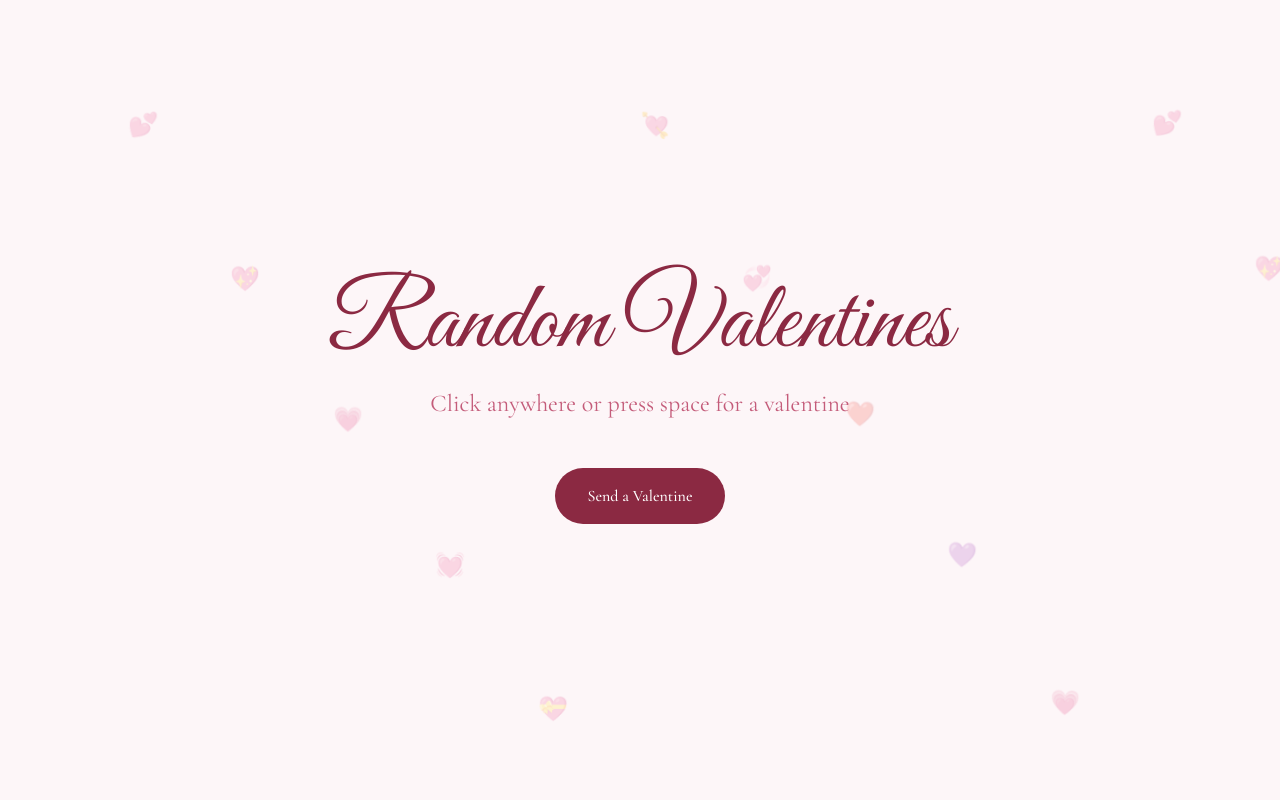
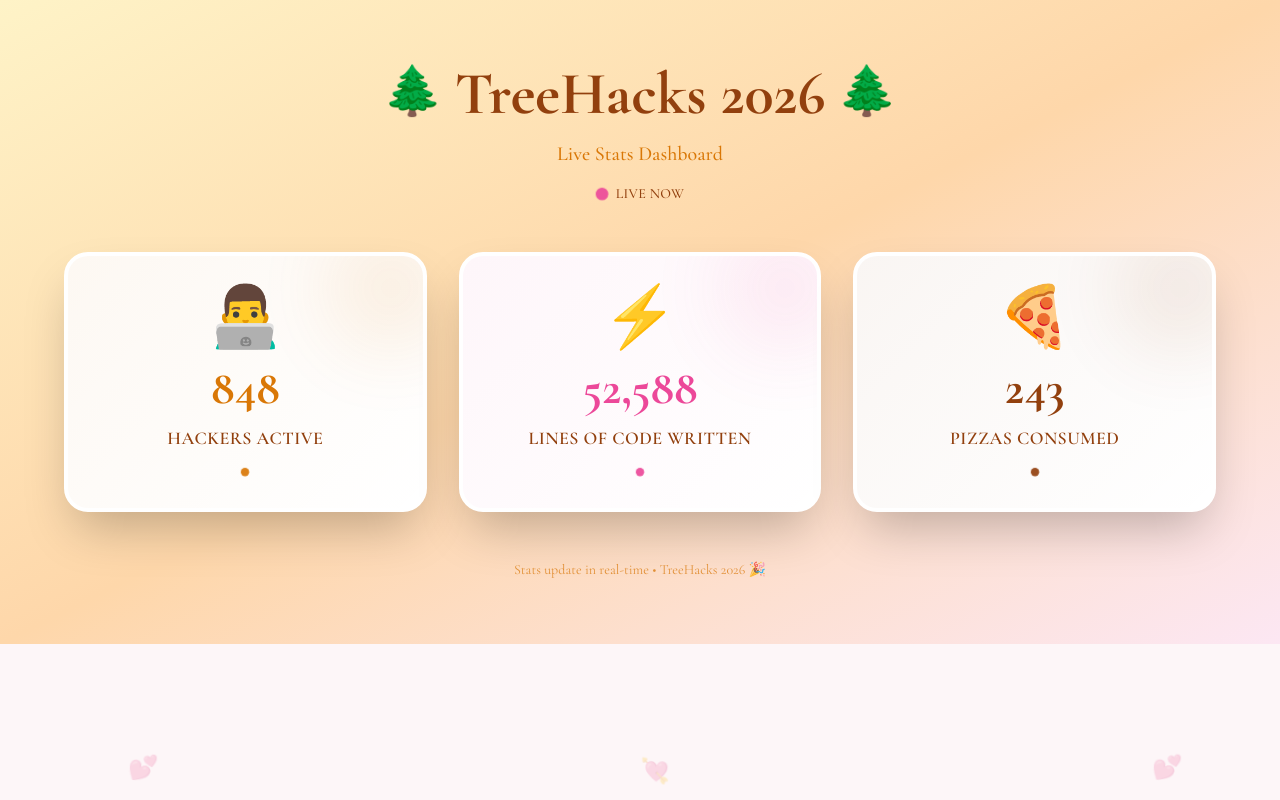
Before and after one commit to soooooooot/treehacks-agent-repo, a Next.js app: page / in a window 1280 px wide. Shown: the top 800 px of the page. Built offline with nearby package versions, Linux system fonts and the light colour scheme.

Commit message:
fix: Create a TreeHacks 2026 stats dashboard for the frontend with animated f

```diff
--- /dev/null
+++ b/app/components/TreeHacksStatsDashboard.tsx
@@ -0,0 +1,253 @@
+"use client";
+
+import { useState, useEffect, useRef } from "react";
+
+interface StatItem {
+  id: string;
+  label: string;
+  icon: string;
+  startValue: number;
+  currentValue: number;
+  increment: () => number;
+  suffix?: string;
+  color: string;
+  glowColor: string;
+}
+
+export default function TreeHacksStatsDashboard() {
+  const [stats, setStats] = useState<StatItem[]>([
+    {
+      id: "hackers",
+      label: "Hackers Active",
+      icon: "👨‍💻",
+      startValue: 847,
+      currentValue: 847,
+      increment: () => Math.floor(Math.random() * 3), // 0-2 hackers
+      color: "#d97706", // orange
+      glowColor: "rgb(217, 119, 6)",
+    },
+    {
+      id: "code",
+      label: "Lines of Code Written",
+      icon: "⚡",
+      startValue: 52473,
+      currentValue: 52473,
+      increment: () => Math.floor(Math.random() * 150) + 50, // 50-200 lines
+      suffix: "",
+      color: "#ec4899", // pink
+      glowColor: "rgb(236, 72, 153)",
+    },
+    {
+      id: "pizzas",
+      label: "Pizzas Consumed",
+      icon: "🍕",
+      startValue: 243,
+      currentValue: 243,
+      increment: () => Math.random() > 0.7 ? 1 : 0, // occasional pizza
+      suffix: "",
+      color: "#92400e", // brown
+      glowColor: "rgb(146, 64, 14)",
+    },
+  ]);
+
+  const hasAnimated = useRef(false);
+
+  // Initial count-up animation
+  useEffect(() => {
+    if (hasAnimated.current) return;
+    hasAnimated.current = true;
+
+    const duration = 2000; // 2 seconds
+    const steps = 60;
+    const stepDuration = duration / steps;
+
+    let currentStep = 0;
+    const interval = setInterval(() => {
+      currentStep++;
+      const progress = currentStep / steps;
+
+      setStats((prevStats) =>
+        prevStats.map((stat) => ({
+          ...stat,
+          currentValue: Math.floor(
+            stat.startValue * easeOutCubic(progress)
+          ),
+        }))
+      );
+
+      if (currentStep >= steps) {
+        clearInterval(interval);
+      }
+    }, stepDuration);
+
+    return () => clearInterval(interval);
+  }, []);
+
+  // Periodic increments to simulate live activity
+  useEffect(() => {
+    const interval = setInterval(() => {
+      setStats((prevStats) =>
+        prevStats.map((stat) => ({
+          ...stat,
+          currentValue: stat.currentValue + stat.increment(),
+          startValue: stat.currentValue + stat.increment(),
+        }))
+      );
+    }, 3000); // Update every 3 seconds
+
+    return () => clearInterval(interval);
+  }, []);
+
+  return (
+    <div className="w-full bg-gradient-to-br from-[#fef3c7] via-[#fed7aa] to-[#fce7f3] py-16 px-6">
+      <div className="mx-auto max-w-6xl">
+        {/* Header */}
+        <div className="mb-12 text-center">
+          <div className="mb-4 flex items-center justify-center gap-3">
+            <span className="text-5xl animate-bounce-slow">🌲</span>
+            <h2 className="text-5xl font-bold text-[#92400e] md:text-6xl">
+              TreeHacks 2026
+            </h2>
+            <span className="text-5xl animate-bounce-slow">🌲</span>
+          </div>
+          <p className="text-xl text-[#d97706] font-medium">
+            Live Stats Dashboard
+          </p>
+          <div className="mt-4 flex items-center justify-center gap-2">
+            <span className="h-3 w-3 rounded-full bg-[#ec4899] animate-pulse-dot"></span>
+            <span className="text-sm text-[#92400e] font-medium uppercase tracking-wide">
+              Live Now
+            </span>
+          </div>
+        </div>
+
+        {/* Stats Grid */}
+        <div className="grid gap-8 md:grid-cols-3">
+          {stats.map((stat, index) => (
+            <StatCard
+              key={stat.id}
+              stat={stat}
+              index={index}
+            />
+          ))}
+        </div>
+
+        {/* Footer */}
+        <div className="mt-12 text-center">
+          <p className="text-sm text-[#d97706] opacity-75">
+            Stats update in real-time • TreeHacks 2026 🎉
+          </p>
+        </div>
+      </div>
+    </div>
+  );
+}
+
+function StatCard({ stat, index }: { stat: StatItem; index: number }) {
+  const [isVisible, setIsVisible] = useState(false);
+  const [justUpdated, setJustUpdated] = useState(false);
+  const prevValue = useRef(stat.currentValue);
+
+  useEffect(() => {
+    // Stagger the entrance animation
+    const timer = setTimeout(() => setIsVisible(true), index * 150);
+    return () => clearTimeout(timer);
+  }, [index]);
+
+  useEffect(() => {
+    // Flash effect when value updates
+    if (prevValue.current !== stat.currentValue) {
+      setJustUpdated(true);
+      const timer = setTimeout(() => setJustUpdated(false), 600);
+      prevValue.current = stat.currentValue;
+      return () => clearTimeout(timer);
+    }
+  }, [stat.currentValue]);
+
+  return (
+    <div
+      className={`group relative overflow-hidden rounded-3xl border-4 border-white bg-white shadow-2xl transition-all duration-700 hover:scale-105 ${
+        isVisible ? "opacity-100 translate-y-0" : "opacity-0 translate-y-8"
+      } ${justUpdated ? "ring-4 ring-offset-2" : ""}`}
+      style={{
+        boxShadow: `0 20px 50px rgba(0, 0, 0, 0.1), 0 0 30px ${stat.glowColor}15`,
+        ...(justUpdated && {
+          ringColor: stat.color,
+        }),
+      }}
+    >
+      {/* Background gradient */}
+      <div
+        className="absolute inset-0 opacity-5"
+        style={{
+          background: `linear-gradient(135deg, ${stat.color} 0%, transparent 100%)`,
+        }}
+      />
+
+      {/* Animated background orb */}
+      <div
+        className="absolute -right-8 -top-8 h-32 w-32 rounded-full opacity-10 blur-2xl transition-all duration-1000 group-hover:scale-150"
+        style={{ backgroundColor: stat.color }}
+      />
+
+      {/* Content */}
+      <div className="relative z-10 p-8">
+        {/* Icon */}
+        <div className="mb-4 flex justify-center">
+          <span
+            className={`text-6xl transition-transform duration-300 ${
+              justUpdated ? "animate-bounce-quick" : ""
+            } group-hover:scale-110`}
+          >
+            {stat.icon}
+          </span>
+        </div>
+
+        {/* Value */}
+        <div className="mb-3 text-center">
+          <span
+            className={`text-5xl font-bold transition-all duration-300 ${
+              justUpdated ? "scale-110" : ""
+            }`}
+            style={{ color: stat.color }}
+          >
+            {stat.currentValue.toLocaleString()}
+          </span>
+          {stat.suffix && (
+            <span className="ml-1 text-3xl font-bold" style={{ color: stat.color }}>
+              {stat.suffix}
+            </span>
+          )}
+        </div>
+
+        {/* Label */}
+        <p className="text-center text-lg font-semibold text-[#92400e] uppercase tracking-wide">
+          {stat.label}
+        </p>
+
+        {/* Pulse indicator */}
+        <div className="mt-4 flex justify-center">
+          <div
+            className="h-2 w-2 rounded-full animate-pulse-dot"
+            style={{ backgroundColor: stat.color }}
+          />
+        </div>
+      </div>
+
+      {/* Shine effect on hover */}
+      <div className="absolute inset-0 opacity-0 transition-opacity duration-500 group-hover:opacity-100 pointer-events-none">
+        <div
+          className="absolute inset-0"
+          style={{
+            background: `linear-gradient(135deg, transparent 0%, ${stat.glowColor}10 50%, transparent 100%)`,
+          }}
+        />
+      </div>
+    </div>
+  );
+}
+
+// Easing function for smooth count-up
+function easeOutCubic(t: number): number {
+  return 1 - Math.pow(1 - t, 3);
+}
--- a/app/globals.css
+++ b/app/globals.css
@@ -73,6 +73,35 @@
   }
 }
 
+@keyframes bounce-slow {
+  0%, 100% {
+    transform: translateY(0);
+  }
+  50% {
+    transform: translateY(-10px);
+  }
+}
+
+@keyframes bounce-quick {
+  0%, 100% {
+    transform: translateY(0) scale(1);
+  }
+  50% {
+    transform: translateY(-8px) scale(1.1);
+  }
+}
+
+@keyframes pulse-dot {
+  0%, 100% {
+    opacity: 1;
+    transform: scale(1);
+  }
+  50% {
+    opacity: 0.5;
+    transform: scale(1.3);
+  }
+}
+
 .animate-pop-in {
   animation: pop-in 0.5s cubic-bezier(0.34, 1.56, 0.64, 1) forwards;
 }
@@ -92,3 +121,15 @@
 .animate-heart-beat {
   animation: heart-beat 1.2s ease-in-out infinite;
 }
+
+.animate-bounce-slow {
+  animation: bounce-slow 2s ease-in-out infinite;
+}
+
+.animate-bounce-quick {
+  animation: bounce-quick 0.6s ease-in-out;
+}
+
+.animate-pulse-dot {
+  animation: pulse-dot 2s ease-in-out infinite;
+}
--- a/app/page.tsx
+++ b/app/page.tsx
@@ -1,6 +1,7 @@
 "use client";
 
 import { useState, useCallback, useEffect, useMemo } from "react";
+import TreeHacksStatsDashboard from "./components/TreeHacksStatsDashboard";
 
 const VALENTINES = [
   "You make my heart skip a beat",
@@ -117,6 +118,11 @@ export default function Home() {
   );
 
   return (
+    <>
+      {/* TreeHacks Stats Dashboard */}
+      <TreeHacksStatsDashboard />
+
+      {/* Original Valentine's section */}
       <main
         className="relative min-h-screen cursor-pointer overflow-hidden"
         onClick={handleClick}
@@ -200,5 +206,6 @@ export default function Home() {
           </div>
         ))}
       </main>
+    </>
   );
 }
```
Also changed, not shown: .config/nextjs-nodejs/config.json (added), 1 other file (tests, documents, lock files or other folders). Lines whose indentation alone changed are shown as unchanged.
